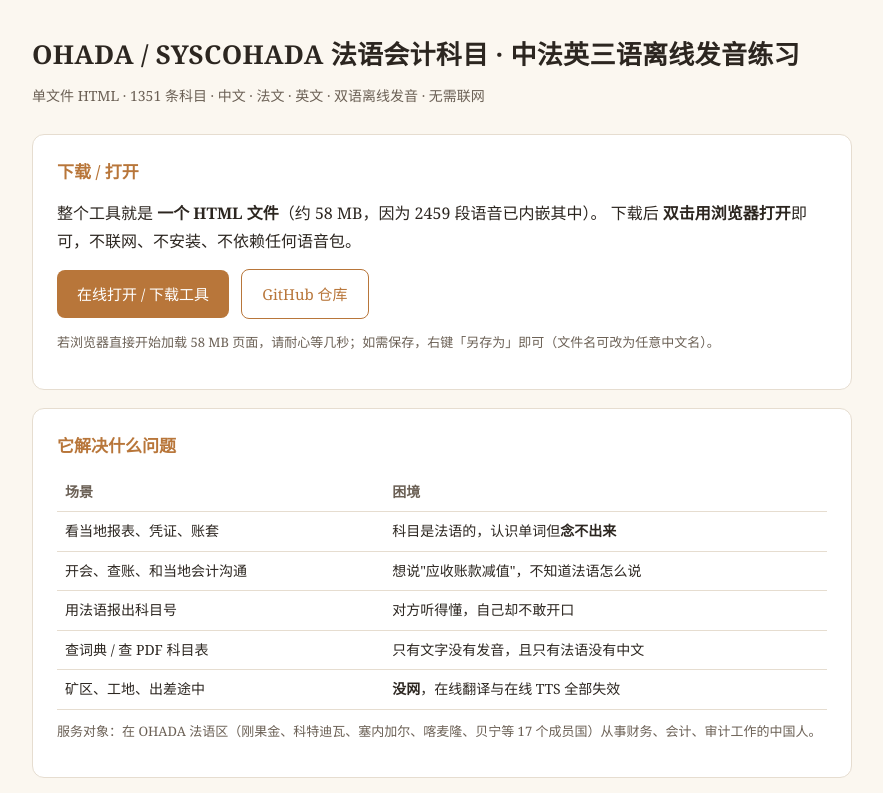
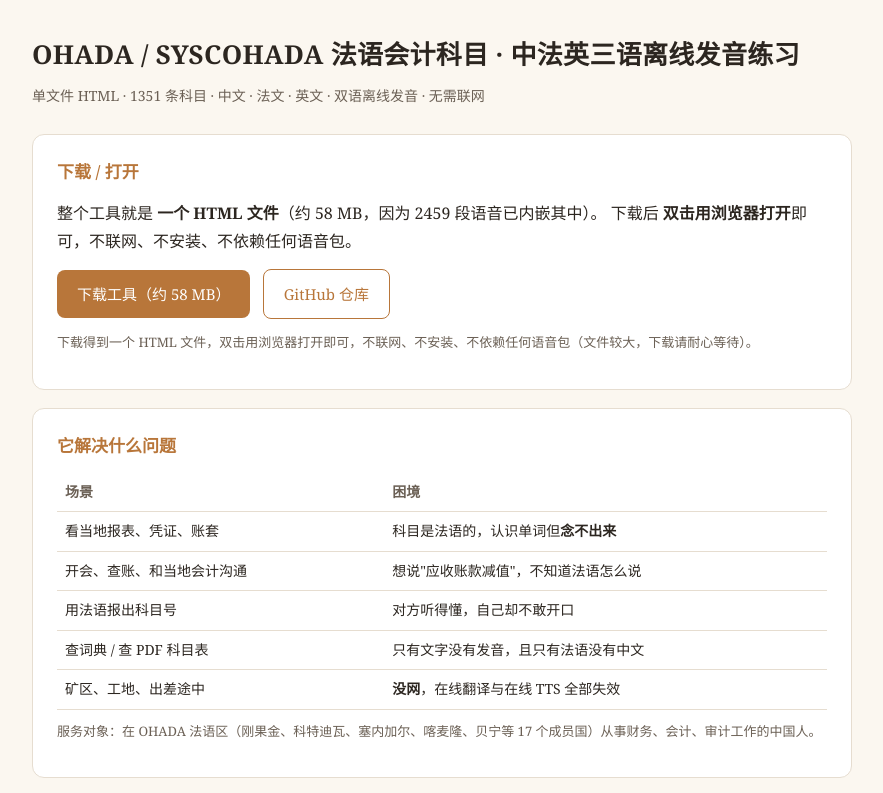
Before and after one commit to roysee1972/ohada-syscohada-trilingual-pronunciation, a plain HTML site: page index.html in a window 1280 px wide. Shown: the top 793 px of the page, without its empty margins (198-1081 px from the left). Drawn offline with Linux system fonts and the light colour scheme.

Commit message:
下载链接改指向 Release 附件（大文件以 Release 形式分发）

```diff
--- a/index.html
+++ b/index.html
@@ -50,10 +50,10 @@
       整个工具就是 <strong>一个 HTML 文件</strong>（约 58 MB，因为 2459 段语音已内嵌其中）。
       下载后 <strong>双击用浏览器打开</strong>即可，不联网、不安装、不依赖任何语音包。
     </p>
-    <a class="btn" href="ohada-syscohada-pronunciation-offline.html">在线打开 / 下载工具</a>
+    <a class="btn" href="https://github.com/roysee1972/ohada-syscohada-trilingual-pronunciation/releases/latest/download/ohada-syscohada-pronunciation-offline.html">下载工具（约 58 MB）</a>
     <a class="btn ghost" href="https://github.com/roysee1972/ohada-syscohada-trilingual-pronunciation">GitHub 仓库</a>
     <p class="note">
-      若浏览器直接开始加载 58 MB 页面，请耐心等几秒；如需保存，右键「另存为」即可（文件名可改为任意中文名）。
+      下载得到一个 HTML 文件，双击用浏览器打开即可，不联网、不安装、不依赖任何语音包（文件较大，下载请耐心等待）。
     </p>
   </div>
 
```
Also changed, not shown: 1 other file.
